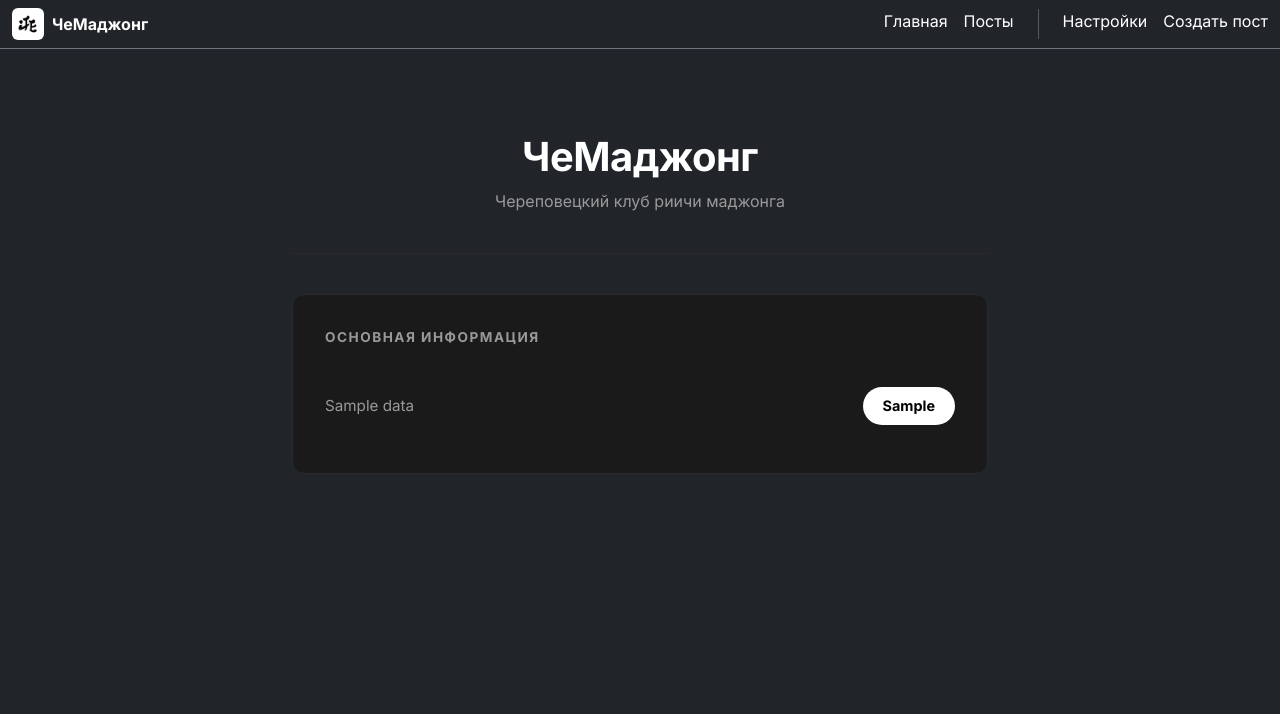
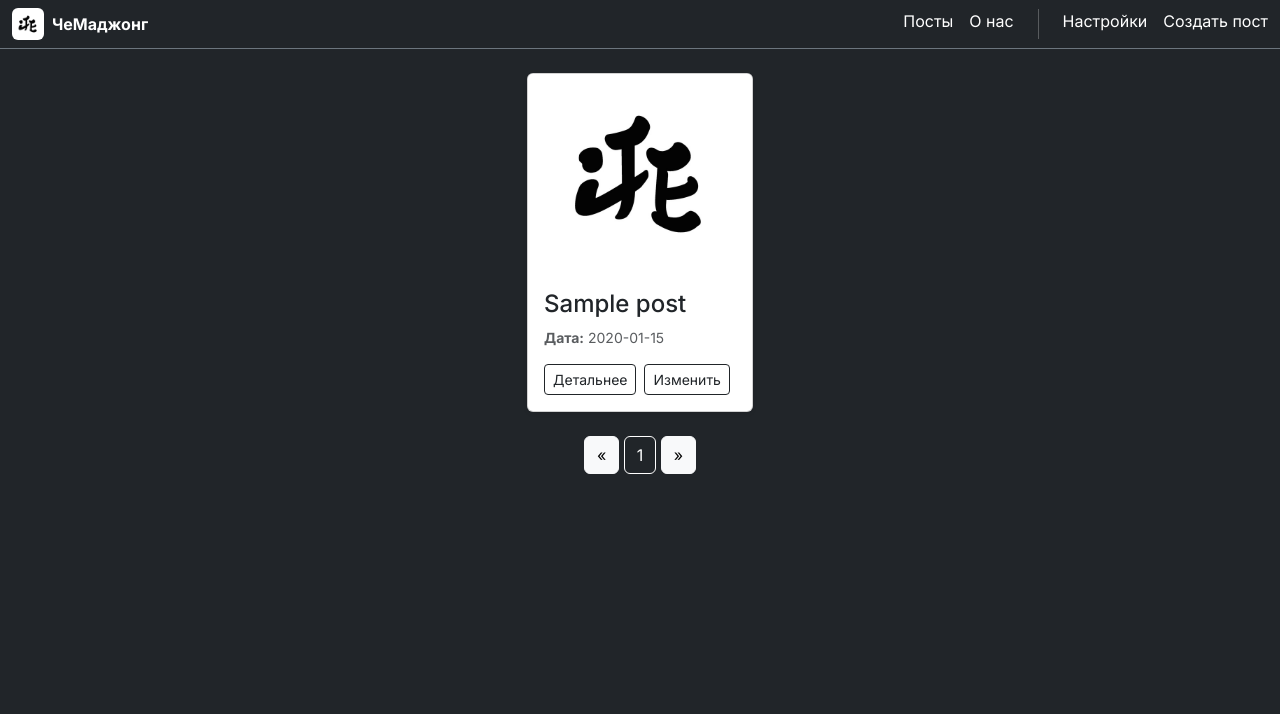
Before and after one commit to Cuptyom/flaskChemahjong, a Flask app: page / in a window 1280 px wide. Shown: the top 714 px of the page. Run offline with Flask 3, Linux system fonts and the light colour scheme; the visitor is signed in with stand-in values (Sample User, id 1); tables that the repository leaves empty hold one stand-in row (values such as "Sample post").

Commit message:
замена Article на Post, изменение стилей

```diff
--- a/app.py
+++ b/app.py
@@ -20,28 +20,31 @@ app.config['MAX_CONTENT_LENGTH'] = 5 * 1024 * 1024   # 5 МБ на запрос
 ALLOWED_EXTENSIONS = {'png', 'jpg', 'jpeg', 'gif', 'webp'}
 
 #------- Таблицы БД -------
-class Article(db.Model):
-    article_id = db.Column(db.Integer, primary_key=True)
-    article_title = db.Column(db.String(100), nullable=False)
-    article_text = db.Column(db.Text, nullable=False)
-    article_date = db.Column(db.DateTime, default=datetime.utcnow)
+
+#посты
+class Posts(db.Model):
+    post_id = db.Column(db.Integer, primary_key=True)
+    post_title = db.Column(db.String(100), nullable=False)
+    post_text = db.Column(db.Text, nullable=False)
+    post_date = db.Column(db.DateTime, default=datetime.utcnow)
 
     # связь с картинками (не колонка в БД, а "виртуальное" поле)
-    images = db.relationship('ArticleImage', backref='article', cascade='all, delete-orphan')
+    images = db.relationship('PostImage', backref='post', cascade='all, delete-orphan')
 
     def __repr__(self):
-        return '<Article %r>' % self.article_id
+        return '<Posts %r>' % self.post_id
 
+#Картинки Постов
+class PostImage(db.Model):
+    img_id = db.Column(db.Integer, primary_key=True)
+    post_id = db.Column(db.Integer, db.ForeignKey('posts.post_id'), nullable=False)
+    img_name = db.Column(db.String(255), nullable=False)
+    img_type = db.Column(db.String(10), nullable=False, default='foreign')
 
-class ArticleImage(db.Model):
-	img_id = db.Column(db.Integer, primary_key=True)
-	article_id = db.Column(db.Integer, db.ForeignKey('article.article_id'), nullable=False)
-	img_name = db.Column(db.String(255), nullable=False)
-	img_type = db.Column(db.String(10), nullable=False, default='foreign')
+    def __repr__(self):
+        return '<PostImage %r>' % self.img_id
 
-	def __repr__(self):
-		return '<ArticleImage %r>' % self.img_id
-
+#Основные данные
 class MainData(db.Model):
     main_data_id = db.Column(db.Integer, primary_key=True)
     data_name = db.Column(db.String(100), nullable=False)
@@ -50,7 +53,7 @@ class MainData(db.Model):
     data_link = db.Column(db.String(100), nullable=True)
 
     def __repr__(self):
-        return '<MainData %r>' % self.main_data_id   #
+        return '<MainData %r>' % self.main_data_id
 
 
 # --------- вспомогательные функции -------
@@ -79,15 +82,16 @@ def is_auth_else_return_main():
 
 #сохранение картинок
 def save_image(file):
-	original = secure_filename(file.filename)
-	ext = original.rsplit('.', 1)[1].lower()
-	unique_name = f"{uuid.uuid4().hex}.{ext}"
-	path = os.path.join(app.config['UPLOAD_FOLDER'], unique_name)
-	file.save(path)
-	return unique_name
+    original = secure_filename(file.filename)
+    ext = original.rsplit('.', 1)[1].lower()
+    unique_name = f"{uuid.uuid4().hex}.{ext}"
+    path = os.path.join(app.config['UPLOAD_FOLDER'], unique_name)
+    file.save(path)
+    return unique_name
 def allowed_file(filename):
     return '.' in filename and \
            filename.rsplit('.', 1)[1].lower() in ALLOWED_EXTENSIONS
+
 
 #Проверка на право входа
 def login_required(f):
@@ -101,7 +105,15 @@ def login_required(f):
 
 #------обработка страниц -------
 
-#-----Гл. страница------
+#-----О нас------
+
+
+#о нас
+@app.route('/about')
+def index():
+    main_data = MainData.query.all()
+    return render_template('index.html', main_data=main_data)
+
 
 #изменение главной страницы
 @app.route('/main-data-management', methods=['GET', 'POST'])
@@ -120,7 +132,7 @@ def main_data_management():
             row.data_link = request.form.get(f'data_link{row.main_data_id}')
 
         db.session.commit()
-        return redirect('/')
+        return redirect('/about')
     else:
         main_data = MainData.query.all()
         return render_template('main_data_management.html', main_data=main_data)
@@ -152,34 +164,44 @@ def delete_main_data(main_data_id):
     db.session.commit()
     return redirect('/main-data-management')
 
+#------ Посты/главная страница -----
 
-#главная страница
+
+#посты
 @app.route('/')
-@app.route('/home')
-def index():
-    main_data = MainData.query.all()
-    return render_template('index.html', main_data=main_data)
+@app.route('/posts')
+@app.route('/posts/<int:page>')
+def posts(page = 1):
+    per_page = 8
+    pagination = Posts.query.order_by(Posts.post_date.desc()).paginate(page=page, per_page=per_page, error_out = False)
+    return render_template('posts.html', posts=pagination.items, pagination=pagination)
 
-#------ Посты -----
+
+#просмотр постов
+@app.route('/posts/detail/<int:post_id>')
+def post_detail(post_id):
+    post = Posts.query.get(post_id)
+    return render_template('post_detail.html', post=post)
+
 
 #создание постов
-@app.route('/create-article', methods=['POST', 'GET'])
+@app.route('/create-post', methods=['POST', 'GET'])
 @login_required
-def create_article():
+def create_post():
     if request.method == 'POST':
-        article_title = request.form['article_title']
-        article_text = request.form['article_text']
+        post_title = request.form['post_title']
+        post_text = request.form['post_text']
 
-        article = Article(article_title=article_title, article_text=article_text)
-        db.session.add(article)
-        db.session.flush()   # ← получаем article_id
+        post = Posts(post_title=post_title, post_text=post_text)
+        db.session.add(post)
+        db.session.flush()   # ← получаем post_id
 
         # --- главная картинка ---
         main_file = request.files.get('main_image')
         if main_file and main_file.filename != '' and allowed_file(main_file.filename):
             unique_name = save_image(main_file)
-            db.session.add(ArticleImage(
-                article_id=article.article_id,
+            db.session.add(PostImage(
+                post_id=post.post_id,
                 img_name=unique_name,
                 img_type='primary',
             ))
@@ -188,8 +210,8 @@ def create_article():
         for file in request.files.getlist('secondary_images'):
             if file and file.filename != '' and allowed_file(file.filename):
                 unique_name = save_image(file)
-                db.session.add(ArticleImage(
-                    article_id=article.article_id,
+                db.session.add(PostImage(
+                    post_id=post.post_id,
                     img_name=unique_name,
                     img_type='foreign',
                 ))
@@ -197,25 +219,25 @@ def create_article():
         db.session.commit()
         return redirect('/posts')
     else:
-        return render_template('create_article.html')
+        return render_template('create_post.html')
 
 
 #редактирование постов
-@app.route('/edit-article/<int:article_id>', methods=['POST', 'GET'])
+@app.route('/edit-post/<int:post_id>', methods=['POST', 'GET'])
 @login_required
-def edit_article(article_id):
-    article = Article.query.get_or_404(article_id)
+def edit_post(post_id):
+    post = Posts.query.get_or_404(post_id)
 
     if request.method == 'POST':
         # 1. текст
-        article.article_title = request.form['article_title']
-        article.article_text = request.form['article_text']
+        post.post_title = request.form['post_title']
+        post.post_text = request.form['post_text']
 
         # 2. замена главной
         main_file = request.files.get('main_image')
         if main_file and main_file.filename != '' and allowed_file(main_file.filename):
-            old_primary = ArticleImage.query.filter_by(
-                article_id=article_id, img_type='primary'
+            old_primary = PostImage.query.filter_by(
+                post_id=post_id, img_type='primary'
             ).first()
             if old_primary:
                 old_path = os.path.join(app.config['UPLOAD_FOLDER'], old_primary.img_name)
@@ -224,71 +246,54 @@ def edit_article(article_id):
                 db.session.delete(old_primary)
 
             unique_name = save_image(main_file)
-            db.session.add(ArticleImage(
-                article_id=article_id,
+            db.session.add(PostImage(
+                post_id=post_id,
                 img_name=unique_name,
                 img_type='primary',
             ))
 
         # 3. удаление отмеченных
         for img_id in request.form.getlist('delete_images'):
-            img = ArticleImage.query.get(int(img_id))
-            if img and img.article_id == article_id:
+            img = PostImage.query.get(int(img_id))
+            if img and img.post_id == post_id:
                 path = os.path.join(app.config['UPLOAD_FOLDER'], img.img_name)
                 if os.path.exists(path):
                     os.remove(path)
                 db.session.delete(img)
 
-        # 4. добавление новых  ← ЭТОГО У ТЕБЯ НЕТ
+        # 4. добавление новых
         for file in request.files.getlist('secondary_images'):
             if file and file.filename != '' and allowed_file(file.filename):
                 unique_name = save_image(file)
-                db.session.add(ArticleImage(
-                    article_id=article_id,
+                db.session.add(PostImage(
+                    post_id=post_id,
                     img_name=unique_name,
                     img_type='foreign',
                 ))
 
         db.session.commit()
-        return redirect(url_for('post_detail', article_id=article_id))
+        return redirect(url_for('post_detail', post_id=post_id))
 
-    return render_template('edit_article.html', article=article)
+    return render_template('edit_post.html', post=post)
 
 #удаление поста
-@app.route('/delete-article/<int:article_id>', methods=['POST'])
+@app.route('/delete-post/<int:post_id>', methods=['POST'])
 @login_required
-def delete_article(article_id):
-    article = Article.query.get_or_404(article_id)
+def delete_post(post_id):
+    post = Posts.query.get_or_404(post_id)
 
     # удаляем файлы с диска
-    for img in article.images:
+    for img in post.images:
         path = os.path.join(app.config['UPLOAD_FOLDER'], img.img_name)
         if os.path.exists(path):
             os.remove(path)
 
-    # удаляем статью (картинки в БД — каскадом)
-    db.session.delete(article)
+    # удаляем пост (картинки в БД — каскадом)
+    db.session.delete(post)
     db.session.commit()
 
     flash('Пост удалён', 'success')
     return redirect(url_for('posts'))
-
-
-#посты
-@app.route('/posts')
-@app.route('/posts/<int:page>')
-def posts(page = 1):
-	per_page = 8
-	pagination = Article.query.order_by(Article.article_date.desc()).paginate(page=page, per_page=per_page, error_out = False)
-	articles = pagination.items
-	return render_template('posts.html', articles=articles, pagination=pagination)
-
-
-#просмотр постов
-@app.route('/posts/detail/<int:article_id>')
-def post_detail(article_id):
-	article = Article.query.get(article_id)
-	return render_template('post_detail.html', article=article)
 
 
 #-------- Админка ---------
@@ -310,10 +315,10 @@ def admin():
 # успешный вход в паннель
 @app.route('/success_auth')
 def test_session():
-	if is_auth():
-		return render_template('success_auth.html')
-	else:
-		return render_template('404.html'), 404
+    if is_auth():
+        return render_template('success_auth.html')
+    else:
+        return render_template('404.html'), 404
 
 #-------- Ошибки --------
 
--- a/templates/header.html
+++ b/templates/header.html
@@ -12,13 +12,13 @@
 
             <!-- Меню -->
             <div class="d-flex align-items-center gap-3 flex-wrap">
-			    <a class="nav-link-custom" href="/">Главная</a>
 			    <a class="nav-link-custom" href="/posts">Посты</a>
+			    <a class="nav-link-custom" href="/about">О нас</a>
 
 			    {% if auth %}
 			        <div class="vr text-white mx-2"></div>
 			        <a class="nav-link-custom" href="/main-data-management">Настройки</a>
-			        <a class="nav-link-custom" href="/create-article">Создать пост</a>
+			        <a class="nav-link-custom" href="/create-post">Создать пост</a>
 			    {% endif %}
 			</div>
         </div>
--- a/templates/posts.html
+++ b/templates/posts.html
@@ -4,40 +4,40 @@
 
 {% block body %}
 <div class="container">
-    {% if not articles %}
+    {% if not posts %}
         <div class="alert alert-secondary">Постов пока что нет!</div>
     {% else %}
         <div class="row row-cols-1 row-cols-md-4 g-4 justify-content-center mx-auto"
              style="max-width: 1000px;">
-            {% for el in articles %}
+            {% for el in posts %}
             <div>
                 <div class="card h-100 shadow-sm post-card">
                     {% set primary = el.images | selectattr('img_type', 'equalto', 'primary') | first %}
                     {% if primary %}
                         <img src="{{ url_for('static', filename='uploads/' + primary.img_name) }}"
                              class="card-img-top" style="height: 200px; object-fit: cover;"
-                             alt="{{ el.article_title }}">
+                             alt="{{ el.post_title }}">
                     {% else %}
                         <img src="{{ url_for('static', filename='img/logo.jpg') }}"
                              class="card-img-top" style="height: 200px; object-fit: cover;"
-                             alt="{{ el.article_title }}">
+                             alt="{{ el.post_title }}">
                     {% endif %}
 
                     <div class="card-body d-flex flex-column">
-                    	{% if el.article_title | length > 30 %}
-						    <h4 class="card-title">{{ el.article_title[:29] }}...</h4>
-						{% else %}
-						    <h4 class="card-title">{{ el.article_title }}</h4>
-						{% endif %}
+                        {% if el.post_title | length > 30 %}
+                            <h4 class="card-title">{{ el.post_title[:29] }}...</h4>
+                        {% else %}
+                            <h4 class="card-title">{{ el.post_title }}</h4>
+                        {% endif %}
                         <p class="card-text text-muted small">
-                            <b>Дата:</b> {{ el.article_date.date() }}
+                            <b>Дата:</b> {{ el.post_date.date() }}
                         </p>
 
                         <div class="mt-auto d-flex gap-2">
-                            <a href="{{ url_for('post_detail', article_id=el.article_id) }}"
+                            <a href="{{ url_for('post_detail', post_id=el.post_id) }}"
                                class="btn btn-outline-dark btn-sm">Детальнее</a>
                             {% if auth %}
-                                <a href="{{ url_for('edit_article', article_id=el.article_id) }}"
+                                <a href="{{ url_for('edit_post', post_id=el.post_id) }}"
                                    class="btn btn-outline-dark btn-sm">Изменить</a>
                             {% endif %}
                         </div>
@@ -49,7 +49,7 @@
     {% endif %}
 </div>
 
-{% if articles %}
+{% if posts %}
 <div class="container text-center my-4">
     <a href="{{ url_for('posts', page=1) }}" class="btn btn-light">&laquo;</a>
 
@@ -57,7 +57,7 @@
         <a href="{{ url_for('posts', page=pagination.prev_num) }}" class="btn btn-light">{{ pagination.prev_num }}</a>
     {% endif %}
 
-    <a href="{{ url_for('posts', page=pagination.page) }}" class="btn btn-outline-light active">{{ pagination.page }}</a>
+    <a href="{{ url_for('posts', page=pagination.page) }}" class="btn active">{{ pagination.page }}</a>
 
     {% if pagination.has_next %}
         <a href="{{ url_for('posts', page=pagination.next_num) }}" class="btn btn-light">{{ pagination.next_num }}</a>
```
Also changed, not shown: templates/create_post.html (renamed from templates/create_article.html, +4 -4 lines), templates/edit_post.html (renamed from templates/edit_article.html, +13 -13 lines), templates/post_detail.html (+7 -7 lines).
